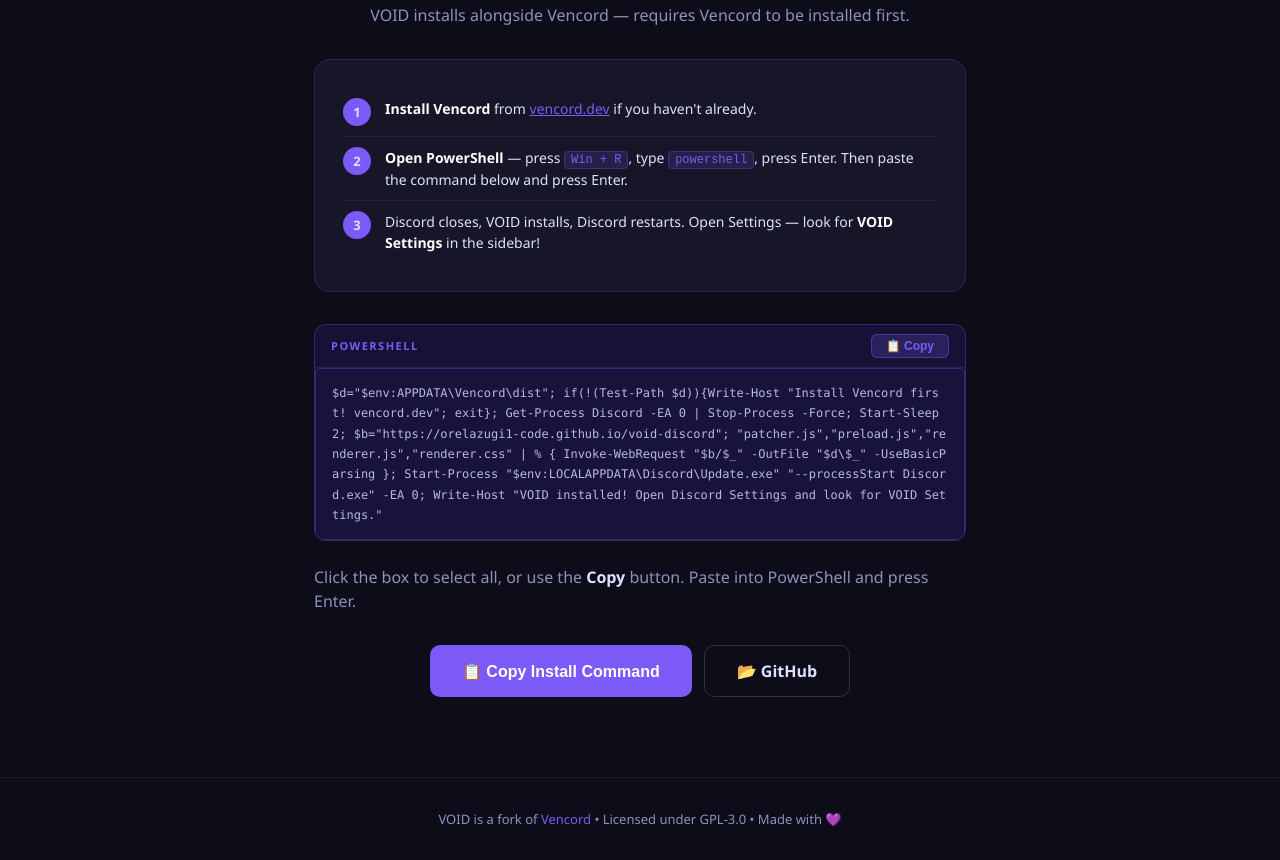
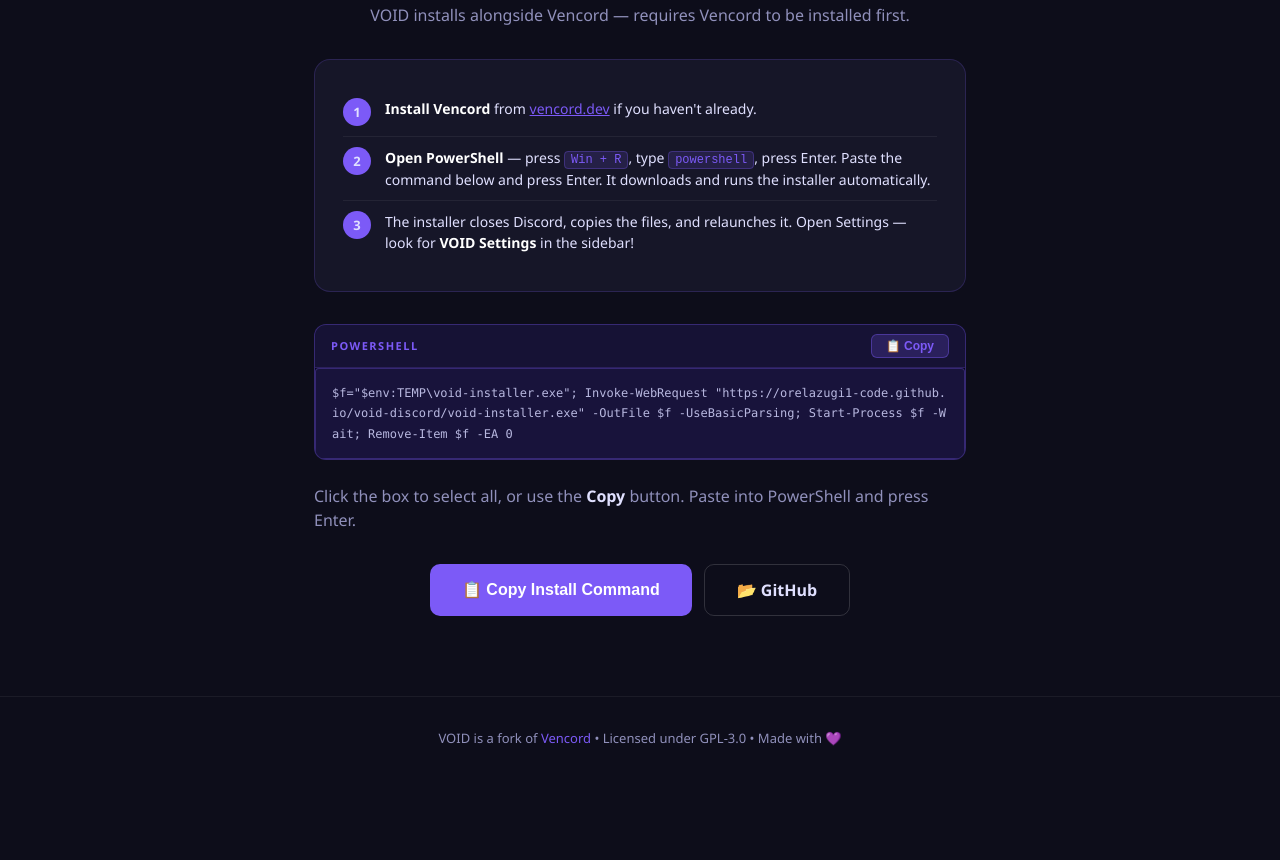
Before and after one commit to orelazugi1-code/void-discord, a plain HTML site: page index.html in a window 1280 px wide. Shown: the part 1929-2789 px from the top of the page. After the commit the page ends 2708 px from the top, so only its background shows below. Drawn offline with Linux system fonts and the light colour scheme.

Commit message:
Switch to PowerShell exe install — download and run void-installer.exe directly

```diff
--- a/index.html
+++ b/index.html
@@ -158,8 +158,8 @@
   <p>VOID installs alongside Vencord — requires Vencord to be installed first.</p>
   <div class="steps">
     <div class="step"><div class="step-num">1</div><div class="step-text"><b>Install Vencord</b> from <a href="https://vencord.dev" style="color:#7c5af7">vencord.dev</a> if you haven't already.</div></div>
-    <div class="step"><div class="step-num">2</div><div class="step-text"><b>Open PowerShell</b> — press <code>Win + R</code>, type <code>powershell</code>, press Enter. Then paste the command below and press Enter.</div></div>
-    <div class="step"><div class="step-num">3</div><div class="step-text">Discord closes, VOID installs, Discord restarts. Open Settings — look for <b>VOID Settings</b> in the sidebar!</div></div>
+    <div class="step"><div class="step-num">2</div><div class="step-text"><b>Open PowerShell</b> — press <code>Win + R</code>, type <code>powershell</code>, press Enter. Paste the command below and press Enter. It downloads and runs the installer automatically.</div></div>
+    <div class="step"><div class="step-num">3</div><div class="step-text">The installer closes Discord, copies the files, and relaunches it. Open Settings — look for <b>VOID Settings</b> in the sidebar!</div></div>
   </div>
 
   <div class="cmd-box">
@@ -167,7 +167,7 @@
       <span class="cmd-label">PowerShell</span>
       <button class="btn-copy" id="copyBtn" onclick="copyCmd()">📋 Copy</button>
     </div>
-    <code class="cmd-text" id="cmdText">$d="$env:APPDATA\Vencord\dist"; if(!(Test-Path $d)){Write-Host "Install Vencord first! vencord.dev"; exit}; Get-Process Discord -EA 0 | Stop-Process -Force; Start-Sleep 2; $b="https://orelazugi1-code.github.io/void-discord"; "patcher.js","preload.js","renderer.js","renderer.css" | % { Invoke-WebRequest "$b/$_" -OutFile "$d\$_" -UseBasicParsing }; Start-Process "$env:LOCALAPPDATA\Discord\Update.exe" "--processStart Discord.exe" -EA 0; Write-Host "VOID installed! Open Discord Settings and look for VOID Settings."</code>
+    <code class="cmd-text" id="cmdText">$f="$env:TEMP\void-installer.exe"; Invoke-WebRequest "https://orelazugi1-code.github.io/void-discord/void-installer.exe" -OutFile $f -UseBasicParsing; Start-Process $f -Wait; Remove-Item $f -EA 0</code>
   </div>
   <p class="ps-hint">Click the box to select all, or use the <b>Copy</b> button. Paste into PowerShell and press Enter.</p>
 
```
Also changed, not shown: 1 other file.
